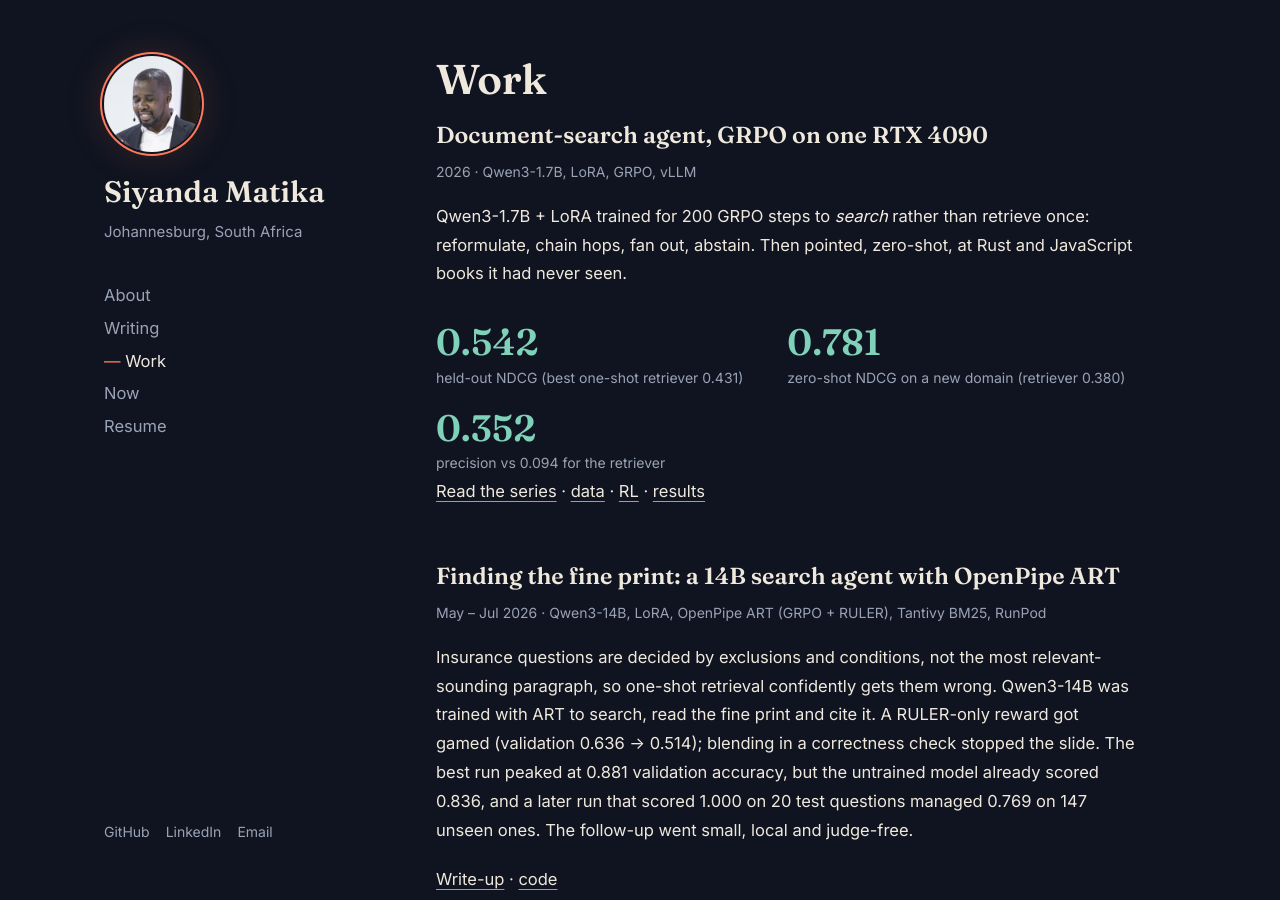
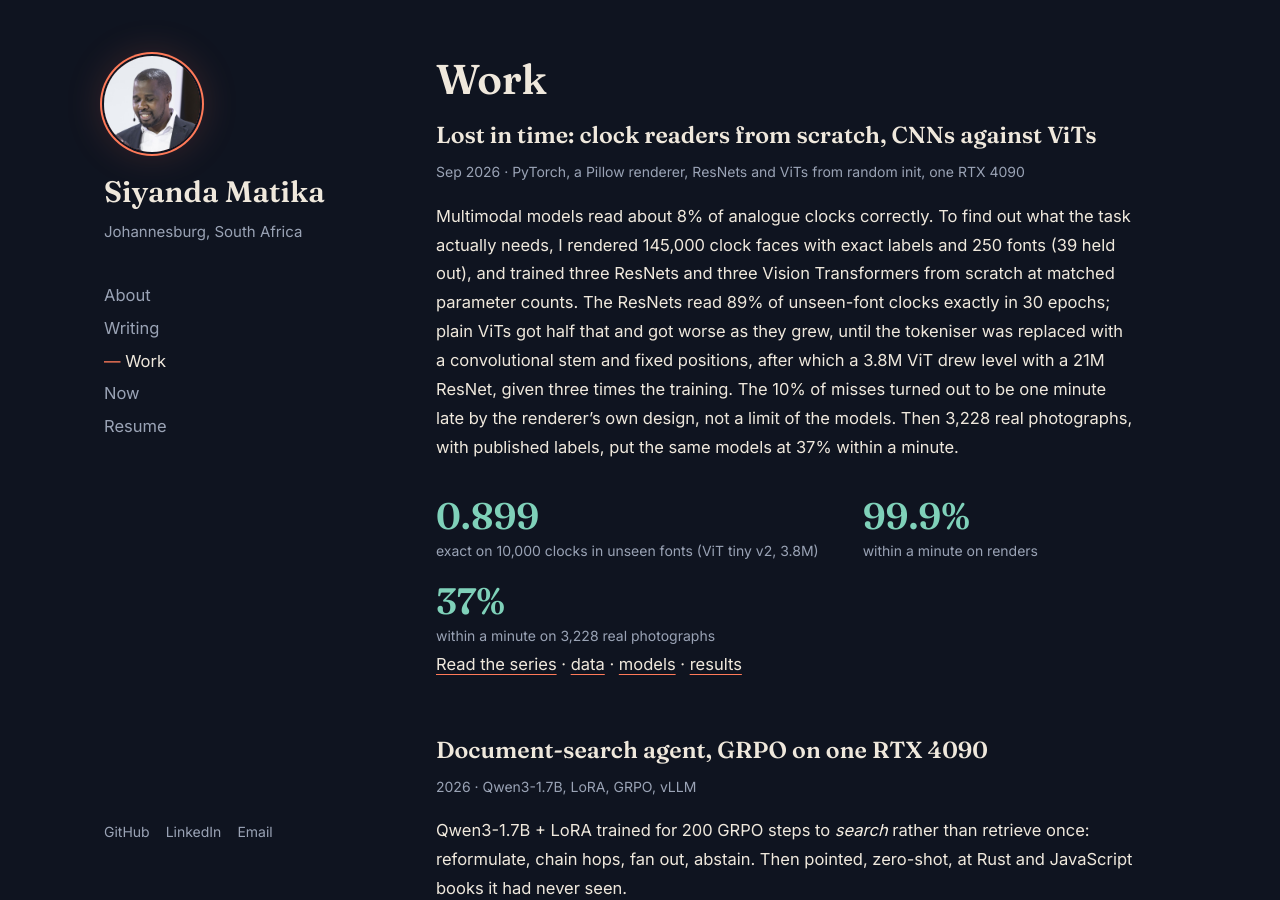
Before and after one commit to matikasiyanda/matikasiyanda.github.io, a Jekyll site: the page built from _pages/work.md, in a window 1280 px wide and 900 px high. Built offline with Jekyll 4.4.1, drawn with Linux system fonts in a browser that asks for light colours.

Commit message:
Work: the clock-reading project

```diff
--- a/_pages/work.md
+++ b/_pages/work.md
@@ -4,6 +4,30 @@ permalink: /work/
 ---
 
 <div class="prose" markdown="1">
+
+## Lost in time: clock readers from scratch, CNNs against ViTs
+
+<p class="meta work-meta">Sep 2026 · PyTorch, a Pillow renderer, ResNets and ViTs from random init, one RTX 4090</p>
+
+Multimodal models read about 8% of analogue clocks correctly. To find out
+what the task actually needs, I rendered 145,000 clock faces with exact
+labels and 250 fonts (39 held out), and trained three ResNets and three
+Vision Transformers from scratch at matched parameter counts. The ResNets
+read 89% of unseen-font clocks exactly in 30 epochs; plain ViTs got half
+that and got worse as they grew, until the tokeniser was replaced with a
+convolutional stem and fixed positions, after which a 3.8M ViT drew level
+with a 21M ResNet, given three times the training. The 10% of misses
+turned out to be one minute late by the renderer's own design, not a limit
+of the models. Then 3,228 real photographs, with published labels, put the
+same models at 37% within a minute.
+
+<div class="stats">
+  <div class="stat"><b>0.899</b><span>exact on 10,000 clocks in unseen fonts (ViT tiny v2, 3.8M)</span></div>
+  <div class="stat"><b>99.9%</b><span>within a minute on renders</span></div>
+  <div class="stat"><b>37%</b><span>within a minute on 3,228 real photographs</span></div>
+</div>
+
+[Read the series](/blog/clocks/) · [data](/blog/clocks/part-1-data/) · [models](/blog/clocks/part-2-models/) · [results](/blog/clocks/part-3-evaluation/)
 
 ## Document-search agent, GRPO on one RTX 4090
 
```
